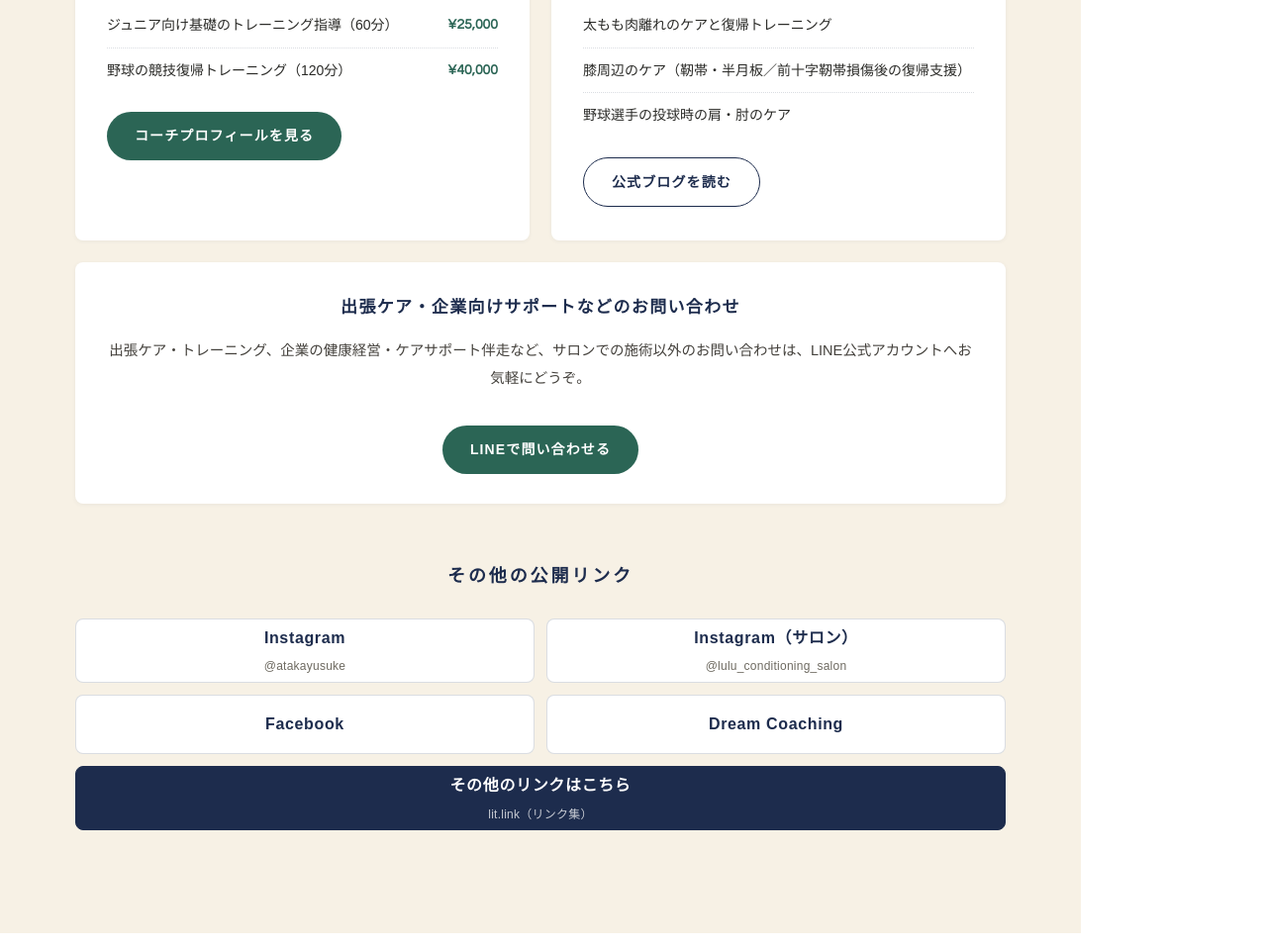
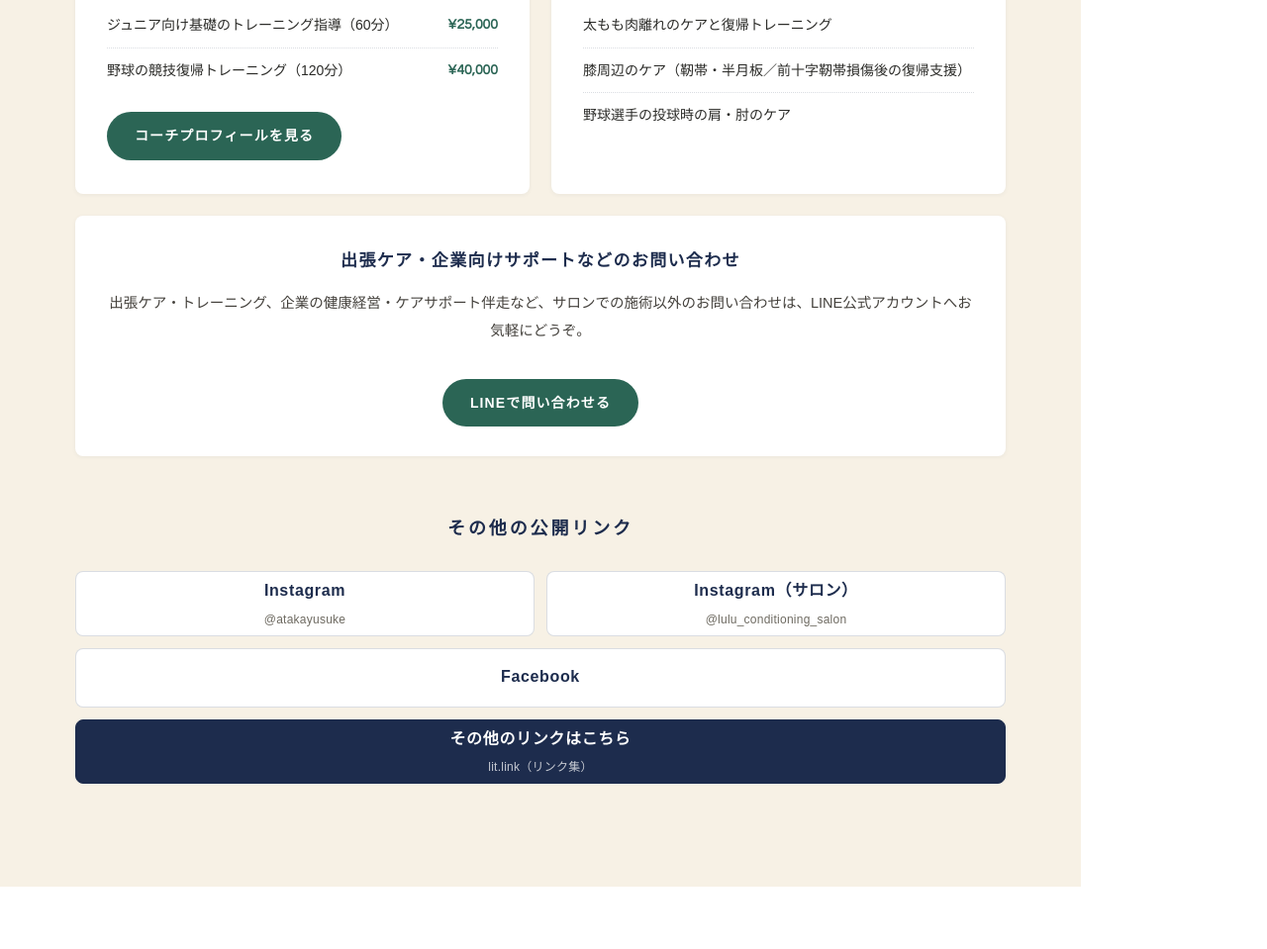
Before and after one commit to butti0108-spec/ataka, a plain HTML site: page home.html in a window 1280 px wide. Shown: the part 7814-8773 px from the top of the page at 99% size. Drawn offline with Linux system fonts and the light colour scheme.

Commit message:
重複リンクを一本化（ドリームコーチングはACTIVITIESへ、ブログは専用帯へ）

```diff
--- a/home.html
+++ b/home.html
@@ -162,6 +162,7 @@ section{position:relative;}
 .link-grid a:hover{border-color:var(--navy);background:rgba(255,255,255,.6);}
 .link-grid a small{display:block;font-size:12px;color:var(--muted);font-weight:400;letter-spacing:.02em;}
 .link-grid li.wide{grid-column:1/-1;}
+.link-grid li.wide-w{grid-column:1/-1;}
 .link-grid li.wide a{background:var(--navy);color:#fff;border-color:var(--navy);min-height:64px;}
 .link-grid li.wide a small{color:rgba(255,255,255,.75);}
 
@@ -545,7 +546,6 @@ body:not(.nav-open) .nav-handle{opacity:1;pointer-events:auto;}
           <li><span>膝周辺のケア（靭帯・半月板／前十字靭帯損傷後の復帰支援）</span></li>
           <li><span>野球選手の投球時の肩・肘のケア</span></li>
         </ul>
-        <a class="btn btn-outline-navy" href="https://atakayusuke.blog/" target="_blank" rel="noopener">公式ブログを読む</a>
       </article>
     </div>
     <div class="act-inquiry rv">
@@ -558,8 +558,7 @@ body:not(.nav-open) .nav-handle{opacity:1;pointer-events:auto;}
       <ul class="link-grid">
         <li class="rv"><a href="https://www.instagram.com/atakayusuke/" target="_blank" rel="noopener">Instagram<small>@atakayusuke</small></a></li>
         <li class="rv"><a href="https://www.instagram.com/lulu_conditioning_salon/" target="_blank" rel="noopener">Instagram（サロン）<small>@lulu_conditioning_salon</small></a></li>
-        <li class="rv"><a href="https://www.facebook.com/yusuke.ataka.9" target="_blank" rel="noopener">Facebook</a></li>
-        <li class="rv"><a href="https://www.dream-coaching.com/coach/n8MD1LWvZp" target="_blank" rel="noopener">Dream Coaching</a></li>
+        <li class="rv wide-w"><a href="https://www.facebook.com/yusuke.ataka.9" target="_blank" rel="noopener">Facebook</a></li>
         <li class="rv wide"><a href="https://lit.link/atakayusuke" target="_blank" rel="noopener">その他のリンクはこちら<small>lit.link（リンク集）</small></a></li>
       </ul>
     </div>
```
